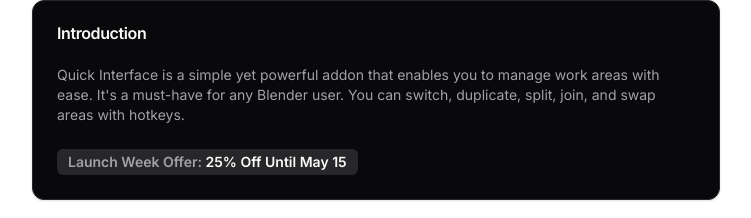
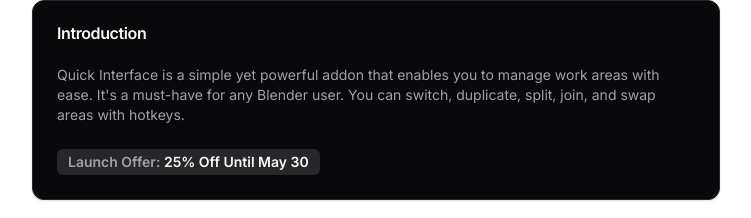
Before and after one commit to B3dHub/addons, a Next.js app: page /quick-interface in a window 1280 px wide. Shown: the top 218 px of the page, without its empty margins (264-1015 px from the left). Built offline with nearby package versions, Linux system fonts and the light colour scheme.

Commit message:
Update page.tsx

```diff
--- a/app/quick-interface/page.tsx
+++ b/app/quick-interface/page.tsx
@@ -48,7 +48,7 @@ export default function QuickInterfacePage() {
         <CardContent>
           <Badge variant={"secondary"}>
             <CardDescription>
-              Launch Week Offer: <span>25% Off Until May 15</span>
+              Launch Offer: <span>25% Off Until May 30</span>
             </CardDescription>
           </Badge>
         </CardContent>
```
